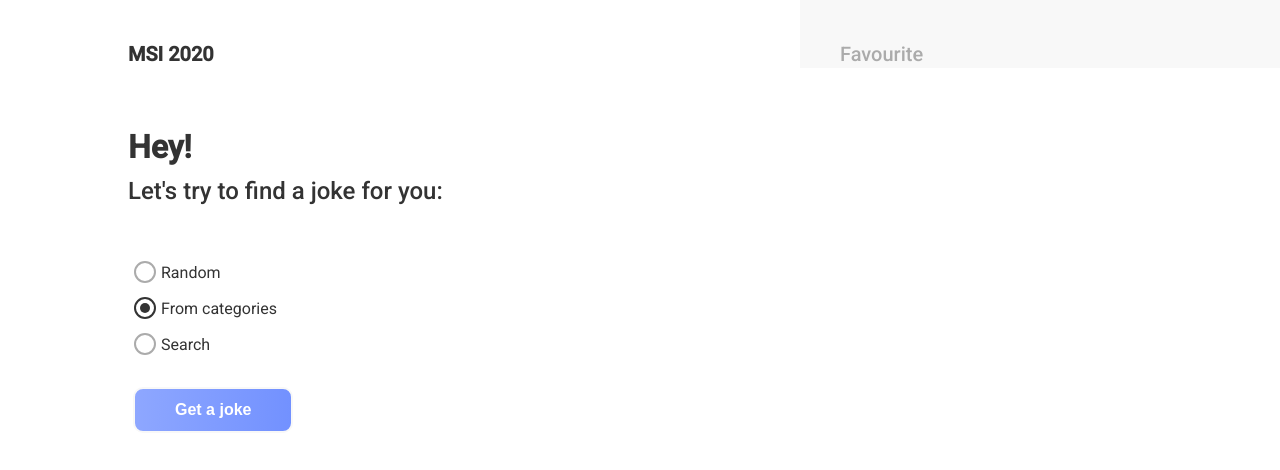
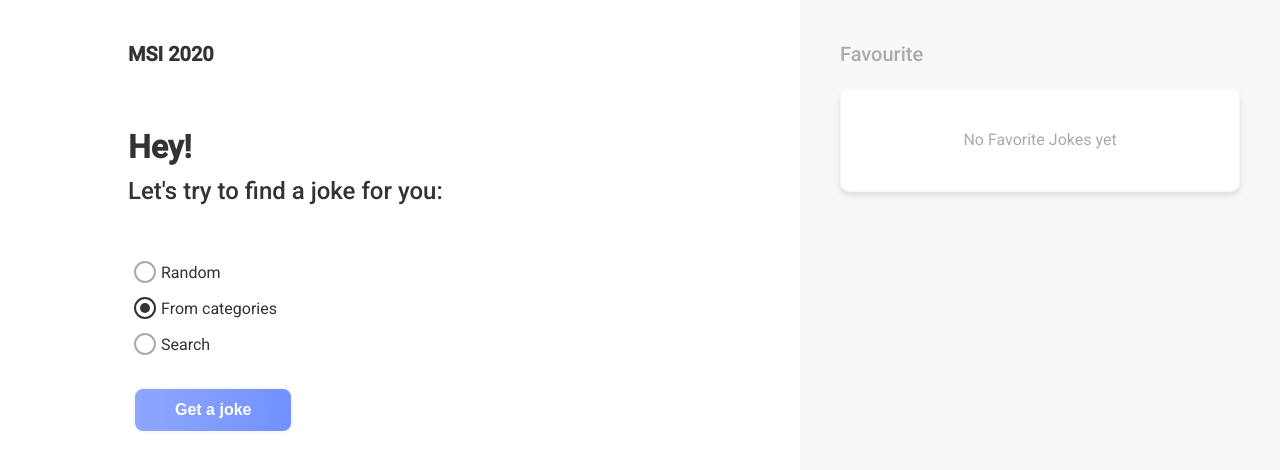
Before and after one commit to OleksandrStashenko/test-project, a website: page index.html in a window 1280 px wide. Drawn offline with Linux system fonts and the light colour scheme; no server answers.

Commit message:
Added no favorites cards

```diff
--- a/css/mobile.css
+++ b/css/mobile.css
@@ -55,7 +55,7 @@
     }
     .left-block {
         margin: 0 20px;
-        width: 380px;
+        width: 100%;
     }
     .side-bar-actions-cnt {
         margin: 0 40px 40px 40px;
--- a/css/style.css
+++ b/css/style.css
@@ -218,7 +218,6 @@ label {
 .side-bar {
     width: 480px;
     background: #F8F8F8;
-    height: 100%;
 }
 
 .card-info-cnt {
@@ -286,6 +285,7 @@ label {
     letter-spacing: 2px;
     text-transform: uppercase;
     color: #333333;
+    cursor: default;
 }
 
 .right-block {
--- a/js/main.js
+++ b/js/main.js
@@ -1,5 +1,6 @@
 /* eslint-env browser */
-/* global insertCard, insertNotFoundMessage, removeCards, removeFavoriteCards */
+/* global insertCard, insertNotFoundMessage,
+removeCards, removeFavoriteCards insertNoFavoriteJokesMessage */
 
 let currentJokes = [];
 let radioValue = null;
@@ -81,8 +82,10 @@ const renderFavoriteJokes = () => {
   storageJokes = storageJokes && JSON.parse(storageJokes);
   const cnt = document.querySelector('.right-block');
 
-  if (storageJokes) {
+  if (storageJokes && storageJokes.length) {
     storageJokes.forEach((joke) => insertCard(joke, cnt, true));
+  } else {
+    insertNoFavoriteJokesMessage(cnt);
   }
 };
 
@@ -127,6 +130,7 @@ window.onload = async () => {
   openSideBar.addEventListener('click', () => {
     if (sideBar.style.display === 'none') {
       sideBar.style.display = 'block';
+      body.style.overflow = 'hidden';
     }
   });
 
@@ -223,8 +227,8 @@ const handleClick = (event, jokeId) => {
     }
 
     // Render favorite joke
-    const cnt = document.querySelector('.right-block');
-    insertCard(joke, cnt, true);
+    removeFavoriteCards();
+    renderFavoriteJokes();
   } else {
     const newJokes = storageJokes.filter((item) => item.id !== jokeId);
     localStorage.setItem('jokes', JSON.stringify(newJokes));
--- a/js/tеmplates/card.js
+++ b/js/tеmplates/card.js
@@ -53,6 +53,21 @@ const createNotFoundMessageNode = () => {
 };
 
 /**
+ * Creates node with no favorite jokes message.
+ * @returns {HTMLElement} - node with not found message
+ */
+
+const createNoFavoriteNode = () => {
+  const div = document.createElement('div');
+  div.classList.add('right-cards');
+  const h4 = document.createElement('h4');
+  h4.style = 'text-align: center; color: #ABABAB; font-weight: normal;';
+  h4.innerHTML = 'No Favorite Jokes yet';
+  div.appendChild(h4);
+  return div;
+};
+
+/**
  * Inserts card to a target node.
  * @param {Object} joke - joke to display
  * @param {HTMLElement} targetNode - node to insert
@@ -72,6 +87,16 @@ const insertCard = (joke, targetNode, isFavorite) => {
 // eslint-disable-next-line no-unused-vars
 const insertNotFoundMessage = (targetNode) => {
   targetNode.appendChild(createNotFoundMessageNode());
+};
+
+/**
+ * Inserts no favorite jokes message to a target node.
+ * @param {HTMLElement} targetNode - node to insert
+ */
+
+// eslint-disable-next-line no-unused-vars
+const insertNoFavoriteJokesMessage = (targetNode) => {
+  targetNode.appendChild(createNoFavoriteNode());
 };
 
 /**
```
